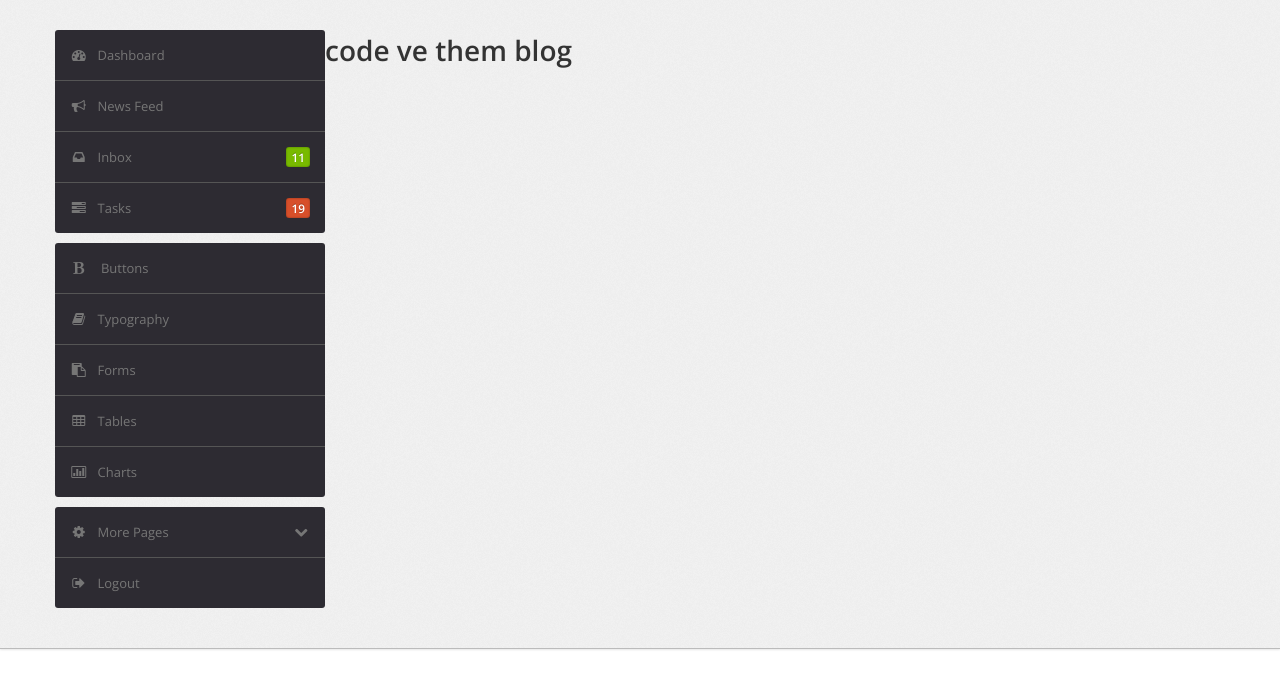
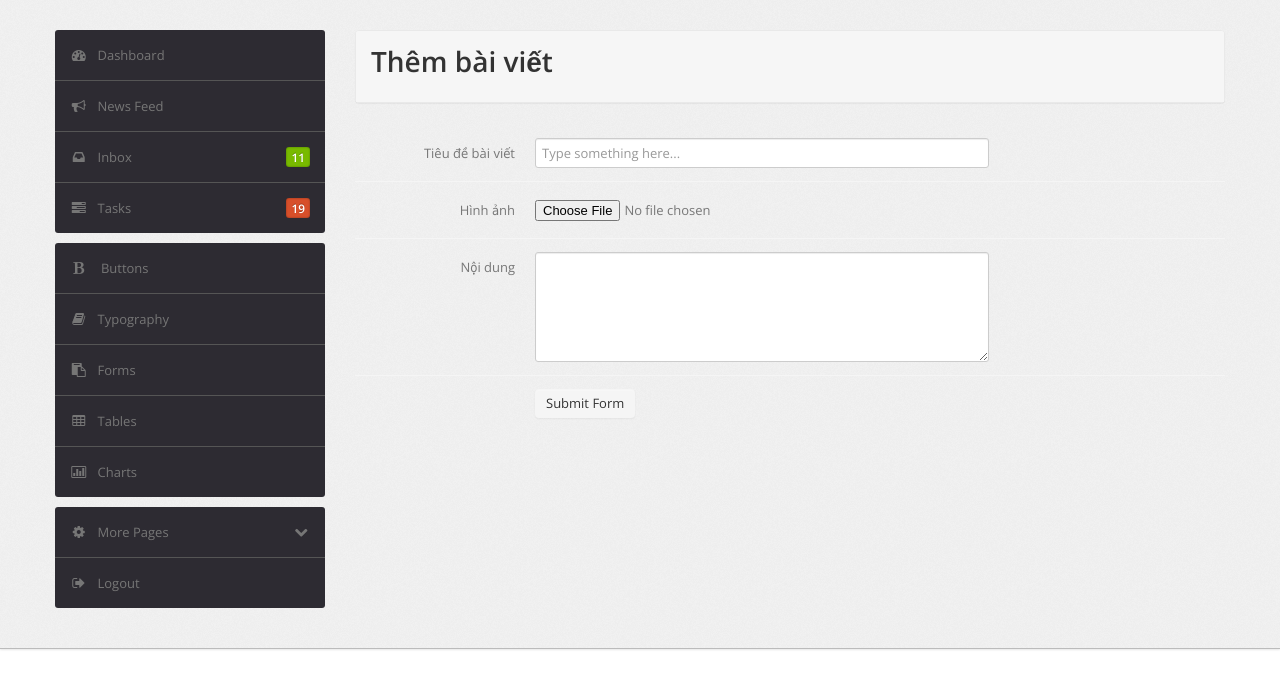
Before and after one commit to kawaibii/phpmvc, a PHP site: page /mvc/Views/update.php in a window 1280 px wide. Shown: the part 61-750 px from the top of the page. Run offline with PHP 8.4, Linux system fonts and the light colour scheme.

Commit message:
phpmvc by kawabii v3

```diff
--- /dev/null
+++ b/mvc/Views/layout/script.php
@@ -0,0 +1,7 @@
+<script src="/phpmvc/mvc/public/scripts/jquery-1.9.1.min.js" type="text/javascript"></script>
+<script src="/phpmvc/mvc/public/scripts/jquery-ui-1.10.1.custom.min.js" type="text/javascript"></script>
+<script src="/phpmvc/mvc/public/bootstrap/js/bootstrap.min.js" type="text/javascript"></script>
+<script src="/phpmvc/mvc/public/scripts/flot/jquery.flot.js" type="text/javascript"></script>
+<script src="/phpmvc/mvc/public/scripts/flot/jquery.flot.resize.js" type="text/javascript"></script>
+<script src="/phpmvc/mvc/public/scripts/datatables/jquery.dataTables.js" type="text/javascript"></script>
+<script src="/phpmvc/mvc/public/scripts/common.js" type="text/javascript"></script>
--- a/mvc/Views/update.php
+++ b/mvc/Views/update.php
@@ -5,10 +5,10 @@
         <meta http-equiv="Content-Type" content="text/html; charset=utf-8" />
         <meta name="viewport" content="width=device-width, initial-scale=1.0">
         <title>Edmin</title>
-        <link type="text/css" href="../mvc/public/bootstrap/css/bootstrap.min.css" rel="stylesheet">
-        <link type="text/css" href="../mvc/public/bootstrap/css/bootstrap-responsive.min.css" rel="stylesheet">
-        <link type="text/css" href="../mvc/public/css/theme.css" rel="stylesheet">
-        <link type="text/css" href="../mvc/public/images/icons/css/font-awesome.css" rel="stylesheet">
+        <link type="text/css" href="/phpmvc/mvc/public/bootstrap/css/bootstrap.min.css" rel="stylesheet">
+        <link type="text/css" href="/phpmvc/mvc/public/bootstrap/css/bootstrap-responsive.min.css" rel="stylesheet">
+        <link type="text/css" href="/phpmvc/mvc/public/css/theme.css" rel="stylesheet">
+        <link type="text/css" href="/phpmvc/mvc/public/images/icons/css/font-awesome.css" rel="stylesheet">
         <link type="text/css" href='http://fonts.googleapis.com/css?family=Open+Sans:400italic,600italic,400,600'
               rel='stylesheet'>
     </head>
@@ -20,19 +20,77 @@
         <div class="row">
             <?php include "layout/menuleft.php" ?>
             <!--/.span3-->
-            <h1> code ve them blog</h1>
+            <div class="span9">
+                <div class="content">
+                    <div class="module">
+                        <div class="module-head">
+                            <h1>Thêm bài viết</h1>
+                            <?php
+                            // hien thi thong bao thanh cong
+                            if(isset($_SESSION['Message_Success'])){
+                            ?>
+                            <div class="alert alert-success">
+                                <?php echo $_SESSION['Message_Success'];  unset($_SESSION['Message_Success'])?>
+                                <?php
+                                }
+                                ?>
+                            </div>
+                            <?php
+                            // hien thi thong bao loi
+                            if(isset($_SESSION['Message_Errors'])){
+                                ?>
+                                <div class="alert alert-error">
+                                    <?php echo $_SESSION['Message_Errors']; unset($_SESSION['Message_Errors']) ?>
+                                </div>
+                                <?php
+                            }
+                            ?>
+                        </div>
+                        <div class="module-body table">
+                            <div class="content">
+                                <form class="form-horizontal row-fluid">
+                                    <div class="control-group">
+                                        <label class="control-label" for="basicinput">Tiêu đề bài viết</label>
+                                        <div class="controls">
+                                            <input type="text" id="basicinput" placeholder="Type something here..." class="span8">
+                                        </div>
+                                    </div>
+
+                                    <div class="control-group">
+                                        <label class="control-label" for="basicinput">Hình ảnh</label>
+                                        <div class="controls">
+                                            <input data-title="A tooltip for the input" type="file"  class="span8 tip">
+                                        </div>
+                                    </div>
+                                    <div class="control-group">
+                                        <label class="control-label" for="basicinput">Nội dung</label>
+                                        <div class="controls">
+                                            <textarea class="span8" rows="5"></textarea>
+                                        </div>
+                                    </div>
+
+                                    <div class="control-group">
+                                        <div class="controls">
+                                            <button type="submit" class="btn">Submit Form</button>
+                                        </div>
+                                    </div>
+                                </form>
+                            </div>
+                        </div>
+
+                    </div>
+                    <!--/.module-->
+                </div>
+                <!--/.content-->
+            </div>
             <!--/.span9-->
         </div>
     </div>
     <!--/.container-->
 </div>
 <!--/.wrapper-->
-<script src="../mvc/public/scripts/jquery-1.9.1.min.js" type="text/javascript"></script>
-<script src="../mvc/public/scripts/jquery-ui-1.10.1.custom.min.js" type="text/javascript"></script>
-<script src="../mvc/public/bootstrap/js/bootstrap.min.js" type="text/javascript"></script>
-<script src="../mvc/public/scripts/flot/jquery.flot.js" type="text/javascript"></script>
-<script src="../mvc/public/scripts/flot/jquery.flot.resize.js" type="text/javascript"></script>
-<script src="../mvc/public/scripts/datatables/jquery.dataTables.js" type="text/javascript"></script>
-<script src="../mvc/public/scripts/common.js" type="text/javascript"></script>
+<?php
+include 'layout/script.php';
+?>
 </body>
 </html>
```
Also changed, not shown: mvc/Controllers/Blogcontroller.php (+3 -8 lines), mvc/Views/create.php (+66 -8 lines), mvc/Views/master.php (+9 -32 lines), .htaccess.
